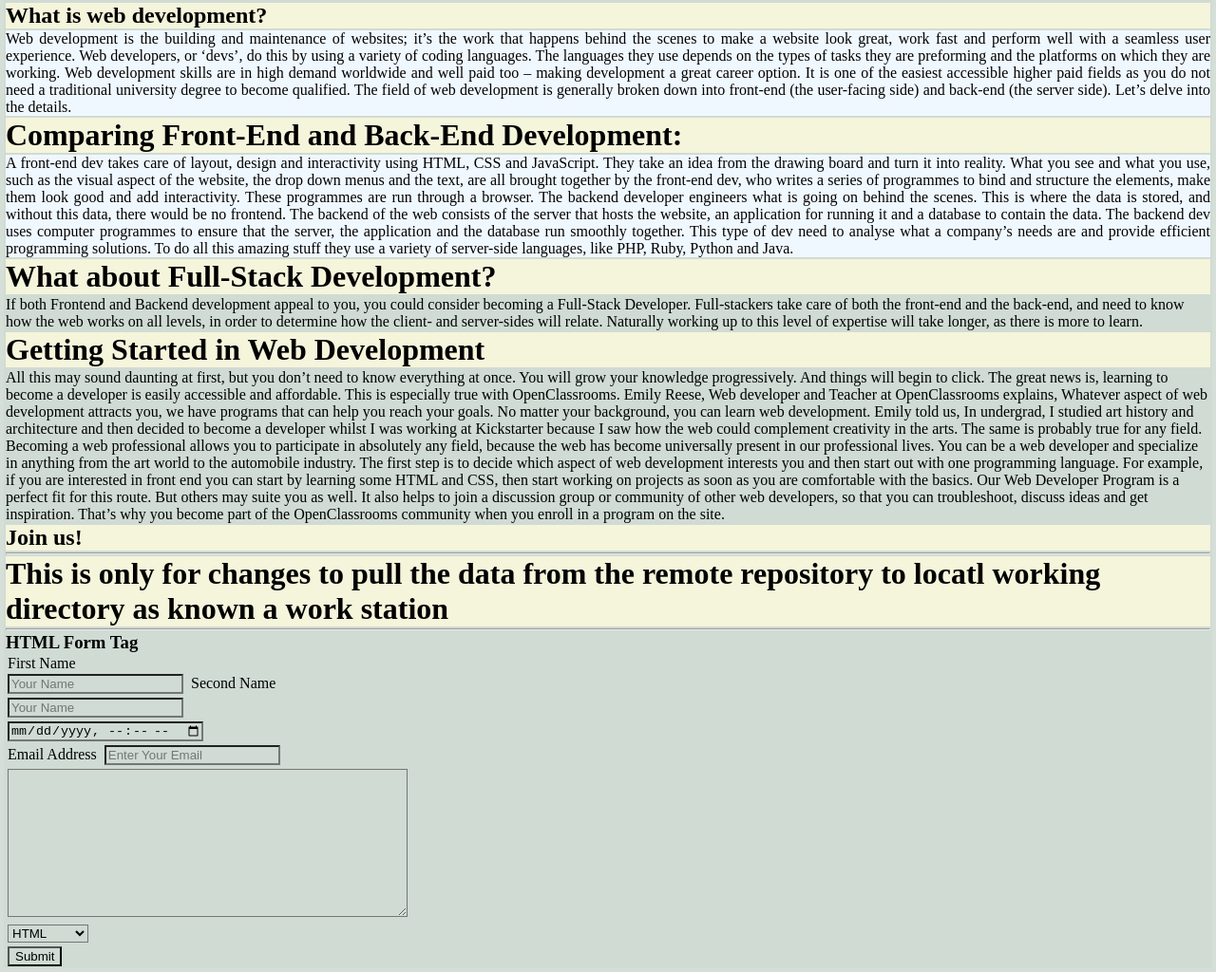
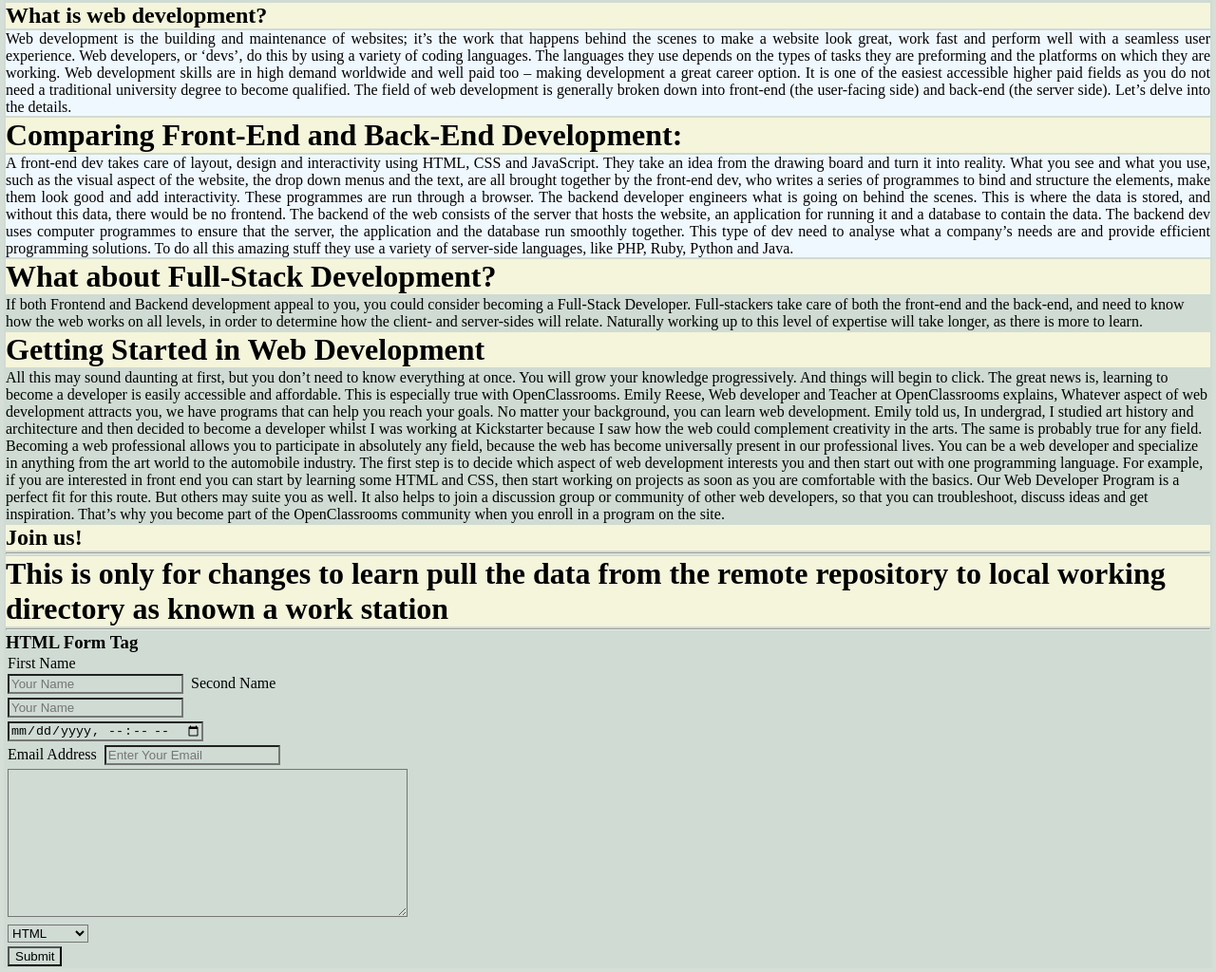
Before and after one commit to Nur4375/HeroProject, a plain HTML site: page index.html in a window 1280 px wide. Shown: the part 648-1672 px from the top of the page at 95% size. Drawn offline with Linux system fonts and the light colour scheme.

Commit message:
modified the h1 tage

```diff
--- a/index.html
+++ b/index.html
@@ -51,7 +51,7 @@ Web developers, or ‘devs’, do this by using a variety of coding languages. T
             It also helps to join a discussion group or community of other web developers, so that you can troubleshoot, discuss ideas and get inspiration. That’s why you become part of the OpenClassrooms community when you enroll in a program on the site.</p>
             <h2>Join us!</h2>
             <hr>
-   <h1>This is only for changes to pull the data from the remote repository to locatl working directory as known a work station</h1>
+   <h1>This is only for changes to learn pull the data from the remote repository to local working directory as known a work station</h1>
 
 
 </body>
```
